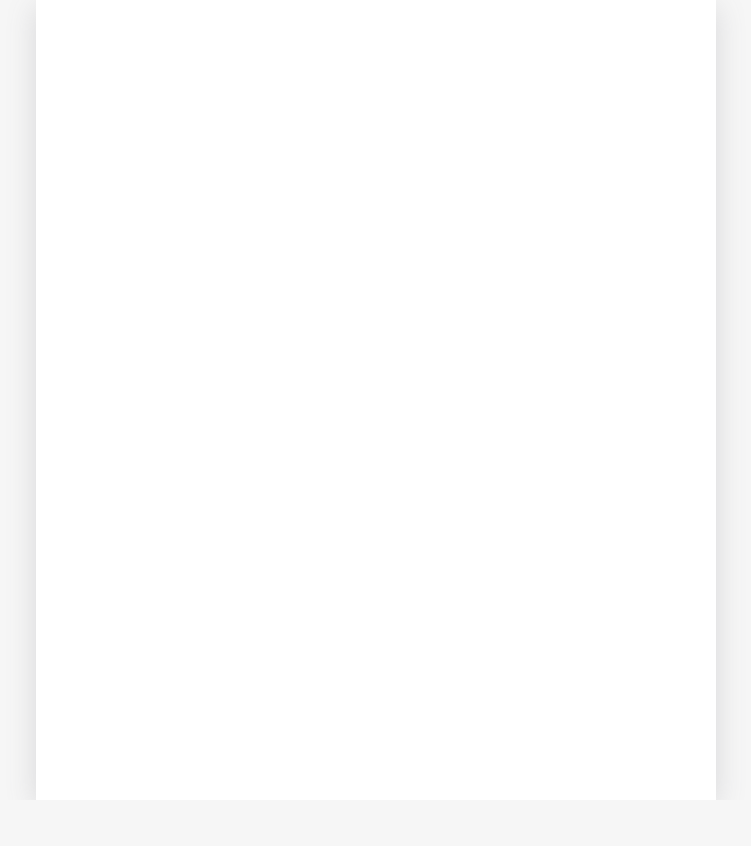
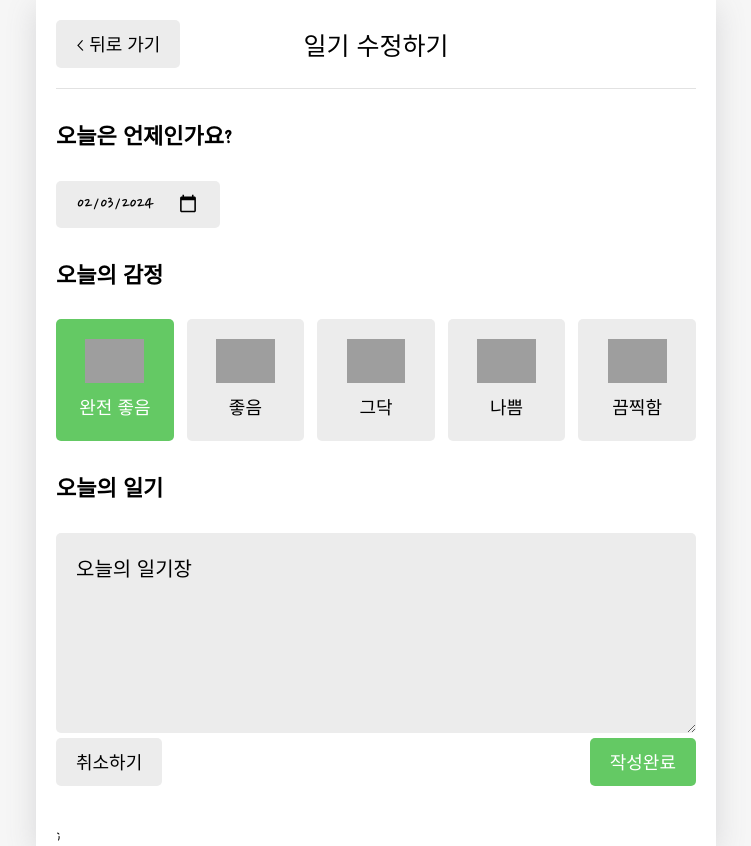
Before and after one commit to bnm9644/emotion-diary, a React (Create React App) app: page /edit/1 in a window 1280 px wide. Before the commit this address had no page. Shown: the whole page, without its empty margins (264-1015 px from the left). Before the commit the page ends 800 px from the top, so only its background shows below. Built offline with nearby package versions, Linux system fonts and the light colour scheme; grey boxes are pictures that could not be loaded; a web font is replaced by a local one.

Commit message:
Edit Diary - 240210

```diff
--- a/src/App.js
+++ b/src/App.js
@@ -74,6 +74,7 @@ const dummyData = [
 
 function App() {
 
+  // 데이터 저장 state!
   const [data, dispatch] = useReducer(reducer, dummyData); // useReducer()!
 
   const dataId = useRef(0);
@@ -120,7 +121,7 @@ function App() {
             <Routes>
               <Route path='/' element={<Home />} />
               <Route path='/new' element={<New />} />
-              <Route path='/edit' element={<Edit />} />
+              <Route path='/edit/:id' element={<Edit />} />
               <Route path='/diary/:id' element={<Diary />} />
               {/* ★★ ':' (콜론) 을 사용! -> ex) /:id , id 라는 이름으로 뒤의 값 전달. 전달 값이 없더래도 동일한 요청 가능 */}
             </Routes>
--- a/src/components/DiaryEditor.js
+++ b/src/components/DiaryEditor.js
@@ -1,7 +1,7 @@
 //new.js 일기 작성의 날짜 받는 부분과 헤더 부분 이관
 
 import { useNavigate } from "react-router-dom";
-import { useRef, useState } from "react";
+import { useEffect, useRef, useState } from "react";
 
 import MyButton from "./MyButton";
 import MyHeader from "./MyHeader";
@@ -50,14 +50,14 @@ const getStringDate = (date) => {
   return date.toISOString().slice(0,10); //  MDN Web Docs 참고
 }
 
-const DiaryEditor = () => {
+const DiaryEditor = ({isEdit, originData}) => {
 
   const contentRef = useRef();
   const [content,setContent]  = useState(""); // 오늘의 일기 state 맵핑 확인
   const [emotion, setEmotion] = useState(3);  // 어떤 감정 선택 한건지 확인 하게 하는 state
 
   // 배열 받으면 안됨! - 배열 받아서 자꾸 에러 난거임
-  const {onCreate} = useContext(DiaryDispatchContext);
+  const {onCreate, onEdit} = useContext(DiaryDispatchContext);
 
   // EmotionItem 을 클릭 할때 emotion state가 변하는 함수
   const handleClickEmote = (emotion) => {
@@ -73,9 +73,26 @@ const DiaryEditor = () => {
       return;
     }
 
-    onCreate(date, content,emotion);
+    if(window.confirm(isEdit? "일기를 수정하시겠습니까?" : "새로운 일기를 작성하시겠습니까? ")) {
+      if(!isEdit) {
+        onCreate(date, content,emotion);
+      } else {
+        onEdit(originData.id, date, content, emotion);
+      }
+    };
+
+
     navigate('/', {replace : true} ); // replace : true 옵션은 뒤로 못오게 막는 옵션,
   }
+
+  useEffect(() => {
+    //isEdit이 true일때만 수행
+    if(isEdit) {
+      setDate(getStringDate(new Date(parseInt(originData.date))));
+      setEmotion(originData.emotion);
+      setContent(originData.content);
+    }
+  },[isEdit,originData]);
 
   const [date, setDate] = useState(getStringDate(new Date()));
   const Navigate = useNavigate();
@@ -84,7 +101,7 @@ const DiaryEditor = () => {
     <div className="DiaryEditor">
       {/* 헤더 창에 센터 문구와  왼쪽 버튼, 오른쪽 버튼 지정 및 기능 설정케 해줌! */}
       <MyHeader
-        headtext={'일기 작성'}
+        headtext={isEdit? "일기 수정하기" : "새 일기 쓰기"}
         leftChild={ <MyButton text ={"< 뒤로 가기"} onClick={()=> Navigate(-1)}/> }
       />
       <div>
--- a/src/pages/Diary.js
+++ b/src/pages/Diary.js
@@ -3,7 +3,6 @@ import { useParams } from "react-router-dom"; //React Router의 사용자 정의
 const Diary = () => {
 
   const {id} = useParams();
-  console.log(id);
 
   return (
     <div>
--- a/src/pages/Edit.js
+++ b/src/pages/Edit.js
@@ -1,21 +1,67 @@
-import { useNavigate, useSearchParams } from "react-router-dom";
+import { useContext, useEffect, useState } from "react"; //context로 부터 공급받는 data, diaryList 를 받어야 함
+import { useNavigate , useParams } from "react-router-dom";
+import { DiaryStateContext } from "../App";
+import DiaryEditor from "../components/DiaryEditor";
 
 const Edit = () => {
 
+  // targetDiary 데이터 저장할 state
+  const [originData , setOriginData] = useState();
+
   const navigate = useNavigate();
-  // ★ 페이지 이동 시킬수 있는 기능하는 함수 하나 반환! - 그걸 navigate라는 변수이름으로 받았고 그 변수이름의 인자로 경로를 작성하면 지정 경로로 감!
+  /*
+    id를 받아와 id에 해당하는 수정 데이터 들고와야 함,
+    데이터는 App.js 의 데이터 저장 state!
+    const [data, dispatch] = useReducer(reducer, dummyData); 를 이용!
+  */
+  const {id} = useParams();
+  const diaryList = useContext(DiaryStateContext); //DiaryStateContext가 제공하는 DiaryList 데이터 받아옴 -> 받아오면 id 값과 일치하는 일기 데이터만 꺼내주면 됨
+
+  //Edit 컴포넌트가 마운트 될때 사용, useEffect!
+  useEffect(() => {
+    if(diaryList.length >= 1) {
+      const targetDiary = diaryList.find(
+        (it)=> parseInt(it.id) === parseInt(id)
+      );
+      console.log(targetDiary);
+
+      if(targetDiary) { //state에 넣어 사용!
+        setOriginData(targetDiary);
+      } else {
+        navigate('/', {replace : true});
+      }
+
+    }
+  },[id,diaryList]); //id 와 diaryList가 변할때만 다른 데이터를 가져옴
+
+  return (
+    <div>
+      {originData && <DiaryEditor isEdit = {true} originData =  {originData}/>};
+    </div>
+  );
+};
+
+export default Edit;
+
+
+
+
+
+
+
+
+
+
+// ★ 페이지 이동 시킬수 있는 기능하는 함수 하나 반환! - 그걸 navigate라는 변수이름으로 받았고 그 변수이름의 인자로 경로를 작성하면 지정 경로로 감!
   // 링크 태그를 클릭 안해도 의도적으로 페이지를 바꿔 버릴수 있음!
 
-  const [searchParams, setSearchParams] = useSearchParams();
-  // ★ useState 와 유사 기능. setSearchParams 는 searchParams 를 변경시키는 기능! ,즉 queryString 바꿀수 있음
+  /*const [searchParams, setSearchParams] = useSearchParams();
+  ★ useState 와 유사 기능. setSearchParams 는 searchParams 를 변경시키는 기능! ,즉 queryString 바꿀수 있음
 
-  //현재는 id 와 mode 를 들고 올것이라...
+  현재는 id 와 mode 를 들고 올것이라...
   const id = searchParams.get('id'); console.log("id :", id);
   const mode = searchParams.get('mode'); console.log("mode :", mode);
 
-
-  return (
-    <div>
       <h3>Edit</h3>
       <p>이곳은 일기 수정 페이지 입니다.</p>
       <button onClick = {() => setSearchParams({who:'winterlood'})}>
@@ -29,8 +75,5 @@ const Edit = () => {
       <button onClick = {() => navigate(-1)}>
         뒤로 가기
       </button>
-    </div>
-  );
-};
 
-export default Edit;
+  */
```
